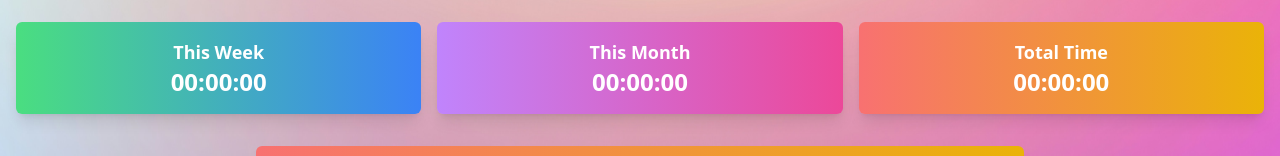
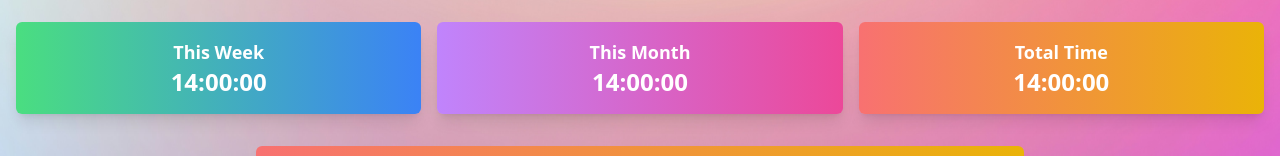
Before and after one commit to helenahan37/time-tracker, a React (Create React App) app: page /reports in a window 1280 px wide. Shown: the part 366-522 px from the top of the page. Built offline with nearby package versions, Linux system fonts and the light colour scheme; no server answers; the database is empty; sample sign-in values are in the browser's storage.

Commit message:
date-fns bug fix

```diff
--- a/package.json
+++ b/package.json
@@ -7,6 +7,7 @@
     "@testing-library/react": "^13.4.0",
     "@testing-library/user-event": "^13.5.0",
     "date-fns": "^3.1.0",
+    "date-fns-tz": "^2.0.0",
     "firebase": "^10.7.1",
     "react": "^18.2.0",
     "react-dom": "^18.2.0",
--- a/src/components/Reports.js
+++ b/src/components/Reports.js
@@ -8,6 +8,7 @@ import app from '../firebase/config';
 import { collection, getFirestore, onSnapshot, query, where } from 'firebase/firestore';
 import Task from './Task';
 import { startOfWeek, endOfDay, startOfMonth, endOfMonth, isWithinInterval, addMilliseconds, format } from 'date-fns';
+
 import background from '../images/background.jpg';
 //create auth instance
 const auth = getAuth(app);
@@ -111,12 +112,16 @@ function Reports() {
 		};
 	}, []);
 
-	//format time
 	const formatTime = (time) => {
-		const date = addMilliseconds(new Date(0), time);
+		// Subtract 10 hours (36,000,000 milliseconds) from the time
+		const adjustedTime = time - 36000000;
+
+		// Create a new Date object with the adjusted time
+		const date = addMilliseconds(new Date(0), adjustedTime);
+
+		// Format the date as a time string in 'HH:mm:ss' format
 		return format(date, 'HH:mm:ss');
 	};
-
 	//export data
 	const exportTasks = () => {
 		try {
```
Also changed, not shown: 1 other file (tests, documents, lock files or other folders).
